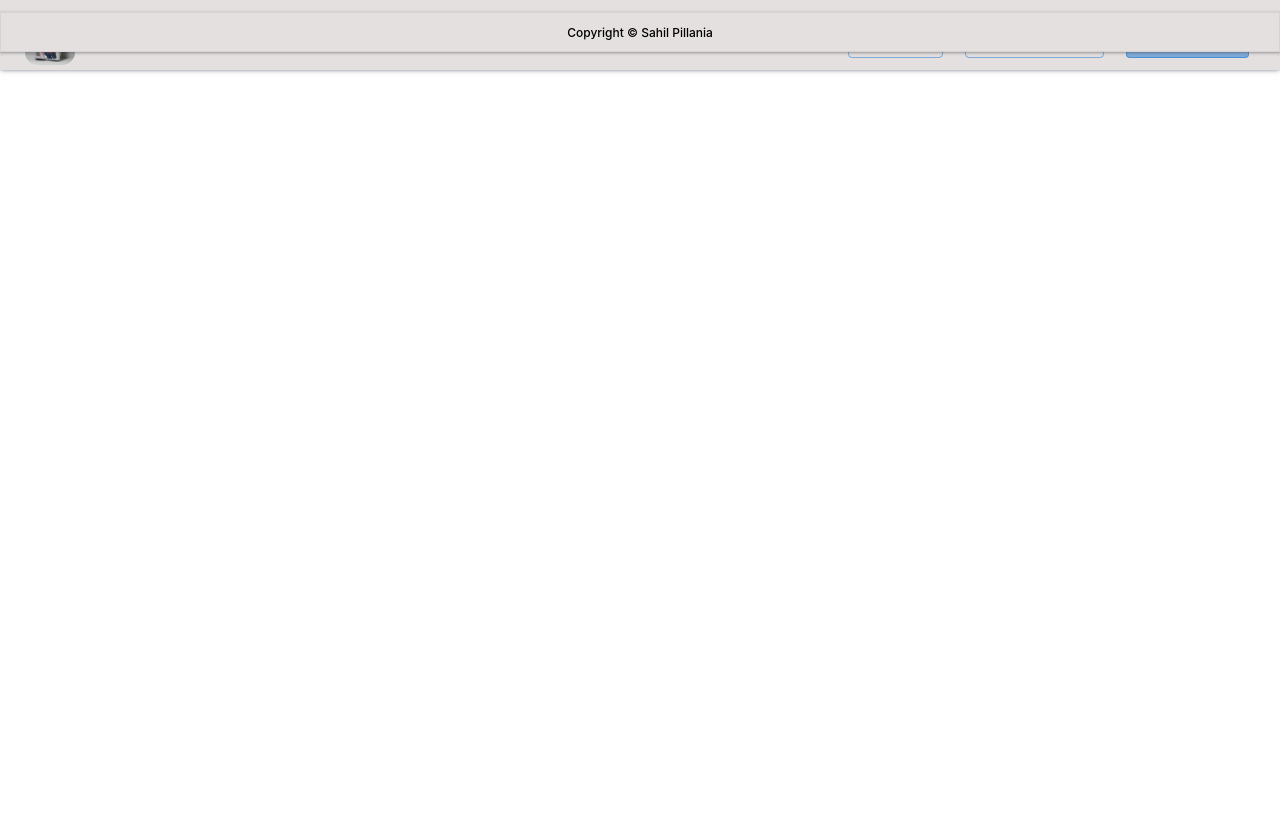
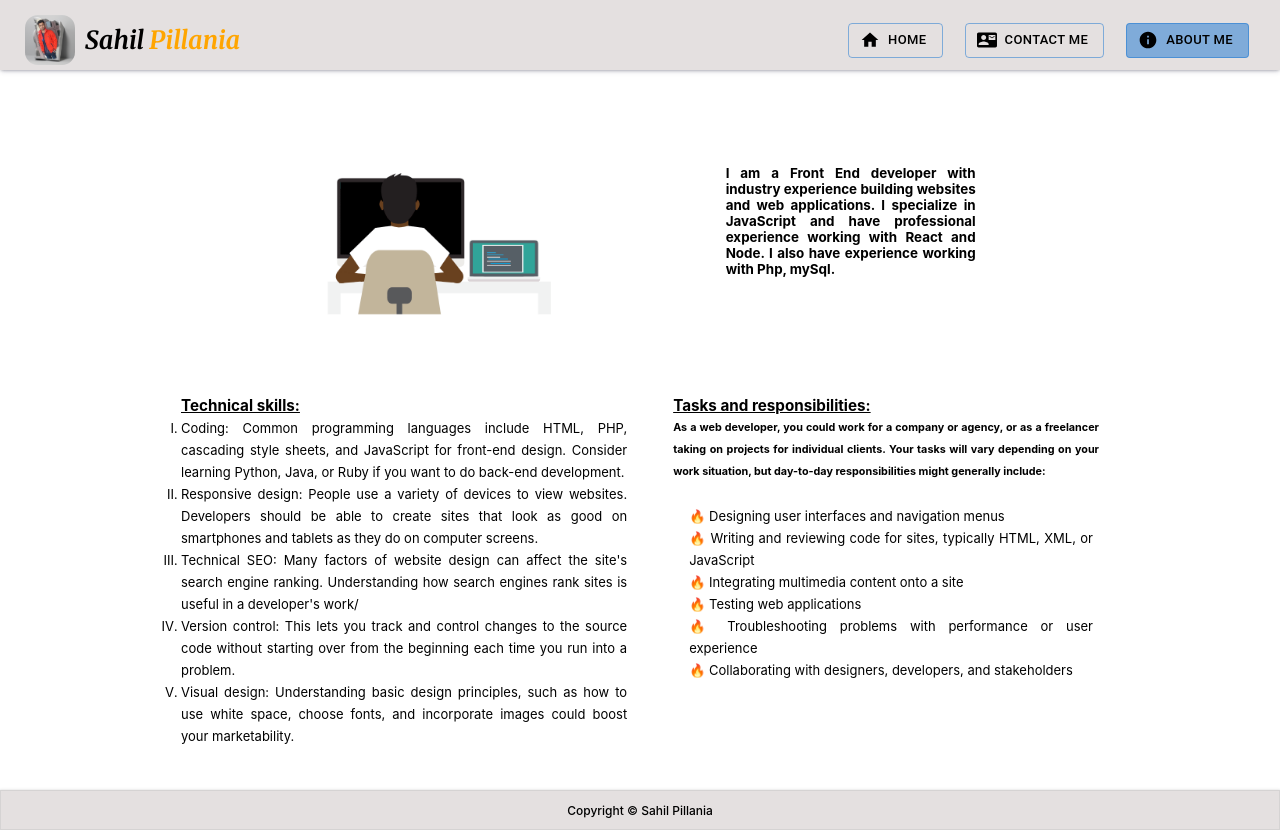
Before and after one commit to Sahil-pillania/portfolio, a React (Create React App) app: page /about in a window 1280 px wide. Before the commit the page ends 800 px from the top, so only its background shows below. Built offline with nearby package versions, Linux system fonts and the light colour scheme.

Commit message:
about page

```diff
--- a/src/components/AboutMe.jsx
+++ b/src/components/AboutMe.jsx
@@ -1,9 +1,95 @@
-import React from 'react'
+import React from "react";
+import "./CSS/AboutMe.css";
 
 const AboutMe = () => {
   return (
-    <div>AboutMe</div>
-  )
-}
+    <div className="AboutPage">
+      <div className="Main">
+        <div className="container">
+          <div className="right">
+            <div className="logoHome">
+              <img src="./Images/gif.gif" alt="" />
+            </div>
+          </div>
+          <div className="left">
+            <div className="info">
+              <h6>
+                I am a Front End developer with industry experience building
+                websites and web applications. I specialize in JavaScript and
+                have professional experience working with React and Node. I also
+                have experience working with Php, mySql.
+              </h6>
+            </div>
+          </div>
+        </div>
+        <div className="container">
+          <div className="data">
+            <div className="skills">
+              <h3>
+                <u>Technical skills:</u>
+              </h3>
+              <ol type="I">
+                <li>
+                  Coding: Common programming languages include HTML, PHP,
+                  cascading style sheets, and JavaScript for front-end design.
+                  Consider learning Python, Java, or Ruby if you want to do
+                  back-end development.
+                </li>
+                <li>
+                  Responsive design: People use a variety of devices to view
+                  websites. Developers should be able to create sites that look
+                  as good on smartphones and tablets as they do on computer
+                  screens.
+                </li>
+                <li>
+                  Technical SEO: Many factors of website design can affect the
+                  site's search engine ranking. Understanding how search engines
+                  rank sites is useful in a developer's work/
+                </li>
+                <li>
+                  Version control: This lets you track and control changes to
+                  the source code without starting over from the beginning each
+                  time you run into a problem.
+                </li>
+                <li>
+                  Visual design: Understanding basic design principles, such as
+                  how to use white space, choose fonts, and incorporate images
+                  could boost your marketability.
+                </li>
+              </ol>
+            </div>
+            <div className="tasks">
+              <h3>
+                <u>Tasks and responsibilities:</u>
+              </h3>
+              <h5>
+                As a web developer, you could work for a company or agency, or
+                as a freelancer taking on projects for individual clients. Your
+                tasks will vary depending on your work situation, but day-to-day
+                responsibilities might generally include:
+              </h5>
+              <br />
+              <ul>
+                <li>Designing user interfaces and navigation menus</li>
+                <li>
+                  Writing and reviewing code for sites, typically HTML, XML, or
+                  JavaScript
+                </li>
+                <li>Integrating multimedia content onto a site</li>
+                <li>Testing web applications</li>
+                <li>
+                  Troubleshooting problems with performance or user experience
+                </li>
+                <li>
+                  Collaborating with designers, developers, and stakeholders
+                </li>
+              </ul>
+            </div>
+          </div>
+        </div>
+      </div>
+    </div>
+  );
+};
 
-export default AboutMe
+export default AboutMe;
--- a/src/components/CSS/AboutMe.css
+++ b/src/components/CSS/AboutMe.css
@@ -0,0 +1,55 @@
+.AboutPage {
+  width: 80vw;
+  margin: 8rem auto 0;
+  padding: 1rem 1rem 0 1rem;
+  min-height: 80vh;
+}
+.container {
+  display: flex;
+  flex-wrap: wrap;
+  justify-content: space-evenly;
+  /* border: 1px solid red; */
+}
+.logoHome img {
+  width: 25rem;
+  border-radius: 1rem;
+}
+.left {
+  padding: 0.5rem;
+  display: flex;
+  align-items: center;
+}
+.right {
+  padding: 0.5rem;
+}
+.info {
+  font-size: 2rem;
+}
+.info h1 {
+  text-decoration: underline;
+}
+.info h1 span {
+  color: orange;
+}
+h6 {
+  width: 25rem;
+  text-align: justify;
+}
+.data {
+  padding: 2rem;
+  text-align: justify;
+  font-size: 1.3rem;
+  display: flex;
+  justify-content: space-between;
+  line-height: 2.2rem;
+}
+.skills,
+.tasks {
+  padding: 2.3rem;
+}
+ul {
+  list-style: none;
+}
+.tasks ul li:before {
+  content: "🔥 ";
+}
```
